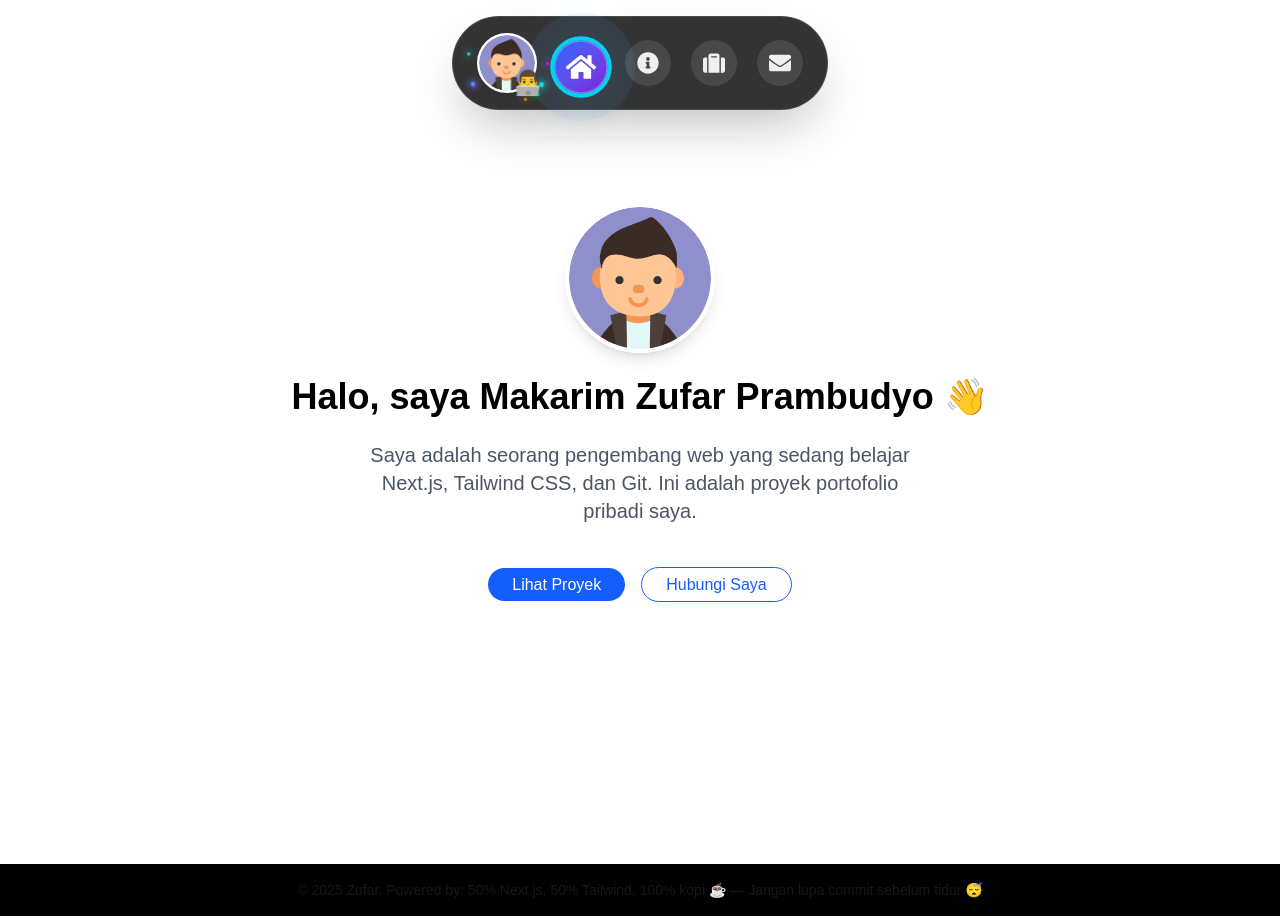
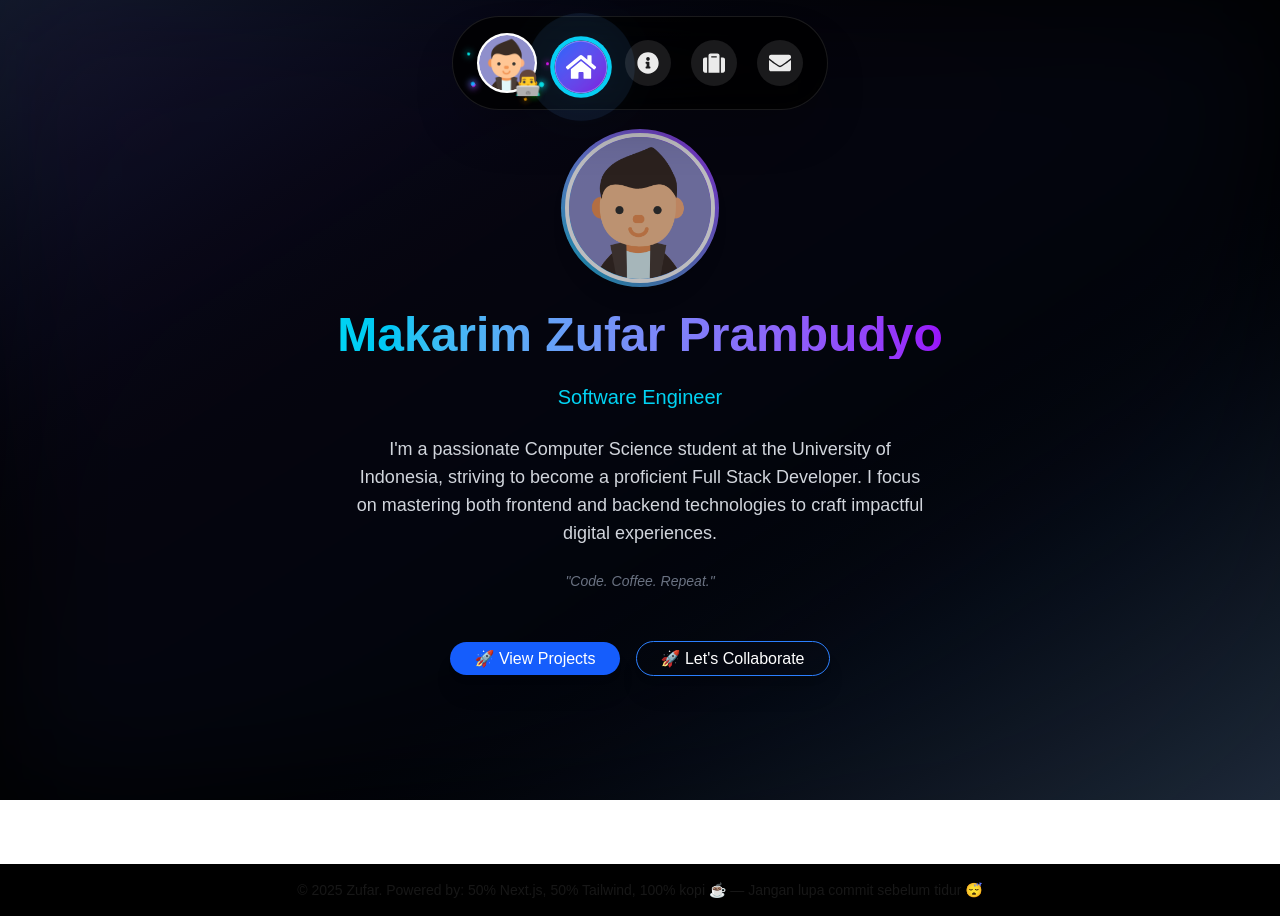
Before and after one commit to MakarimZufar/my_portofolio, a Next.js app: page / in a window 1280 px wide. Built offline with nearby package versions, Linux system fonts and the light colour scheme.

Commit message:
style: add role and describ about me

```diff
--- a/src/app/page.js
+++ b/src/app/page.js
@@ -1,73 +1,127 @@
 "use client";
 import Image from "next/image";
 import Link from "next/link";
-import { motion } from "framer-motion"; // Import Framer Motion
+import { motion } from "framer-motion";
+import { useEffect, useState } from "react";
+
+const roles = [
+    "Full Stack Developer",
+    "Web Developer",
+    "Software Engineer",
+    "UI/UX Enthusiast",
+];
+const contactMessages = [
+    "✉️ Contact Me",
+    "🚀 Let's Collaborate",
+    "💡 Build a Project Together",
+    "☕ Let's Connect",
+    "⚒️ Work With Me",
+];
 
 export default function HomePage() {
+    const [roleIndex, setRoleIndex] = useState(0);
+    const [messageIndex, setMessageIndex] = useState(0);
+
+    useEffect(() => {
+        const roleInterval = setInterval(() => {
+            setRoleIndex((prev) => (prev + 1) % roles.length);
+        }, 2200);
+        const msgInterval = setInterval(() => {
+            setMessageIndex((prev) => (prev + 1) % contactMessages.length);
+        }, 3000);
+        return () => {
+            clearInterval(roleInterval);
+            clearInterval(msgInterval);
+        };
+    }, []);
+
     return (
-        <main className="flex flex-col items-center justify-center min-h-screen px-6 sm:px-20 py-16 gap-6 text-center bg-white text-black dark:bg-gray-900 dark:text-white transition-colors duration-300">
-            {/* Animasi untuk Foto/Avatar */}
+        <main className="flex flex-col items-center justify-center min-h-screen px-6 sm:px-20 py-16 gap-6 text-center bg-gradient-to-br from-gray-900 via-black to-gray-800 text-white transition-colors duration-300 relative overflow-hidden">
+            <div className="absolute top-0 left-0 w-full h-full bg-gradient-to-br from-purple-900/10 via-blue-900/10 to-transparent blur-3xl z-0" />
+
             <motion.div
                 initial={{ opacity: 0, scale: 0.8 }}
                 animate={{ opacity: 1, scale: 1 }}
                 transition={{ duration: 1 }}
+                className="relative z-10"
             >
+                <div className="p-1 rounded-full bg-gradient-to-tr from-cyan-400 to-purple-600 animate-pulse shadow-lg">
                     <Image
                         src="/boy_profile.png"
-                    alt="Foto saya"
+                        alt="My Photo"
                         width={150}
                         height={150}
-                    className="rounded-full border-4 border-white dark:border-gray-700 shadow-lg"
+                        className="rounded-full border-4 border-white dark:border-gray-700 shadow-xl"
                     />
+                </div>
             </motion.div>
 
-            {/* Animasi untuk Perkenalan */}
             <motion.h1
-                initial={{ x: -200, opacity: 0 }}
-                animate={{ x: 0, opacity: 1 }}
+                initial={{ y: -60, opacity: 0 }}
+                animate={{ y: 0, opacity: 1 }}
                 transition={{ duration: 1, type: "spring" }}
-                className="text-3xl sm:text-4xl font-bold"
+                className="text-4xl sm:text-5xl font-extrabold text-transparent bg-clip-text bg-gradient-to-r from-cyan-400 to-purple-600 z-10"
             >
-                Halo, saya Makarim Zufar Prambudyo 👋
+                Makarim Zufar Prambudyo
             </motion.h1>
 
-            {/* Animasi untuk Deskripsi */}
+            <motion.h2
+                initial={{ opacity: 0 }}
+                animate={{ opacity: 1 }}
+                transition={{ delay: 0.5, duration: 1 }}
+                className="text-lg sm:text-xl font-mono text-cyan-400 z-10"
+            >
+                {roles[roleIndex]}
+            </motion.h2>
+
             <motion.p
                 initial={{ opacity: 0 }}
                 animate={{ opacity: 1 }}
-                transition={{ delay: 0.5, duration: 1 }}
-                className="text-lg sm:text-xl text-gray-600 dark:text-gray-300 max-w-xl"
+                transition={{ delay: 1, duration: 1 }}
+                className="text-base sm:text-lg text-gray-300 max-w-xl z-10"
             >
-                Saya adalah seorang pengembang web yang sedang belajar Next.js,
-                Tailwind CSS, dan Git. Ini adalah proyek portofolio pribadi
-                saya.
+                I'm a passionate Computer Science student at the University of
+                Indonesia, striving to become a proficient Full Stack Developer.
+                I focus on mastering both frontend and backend technologies to
+                craft impactful digital experiences.
             </motion.p>
 
-            {/* Tombol navigasi dengan animasi fade-in */}
-            <div className="flex flex-wrap justify-center gap-4 mt-6">
-                <motion.div
+            <motion.p
                 initial={{ opacity: 0 }}
                 animate={{ opacity: 1 }}
-                    transition={{ delay: 1, duration: 1 }}
+                transition={{ delay: 1.5, duration: 1 }}
+                className="italic text-sm text-gray-500 z-10"
+            >
+                "Code. Coffee. Repeat."
+            </motion.p>
+
+            <div className="flex flex-wrap justify-center gap-4 mt-8 z-10">
+                <motion.div
+                    initial={{ opacity: 0, y: 10 }}
+                    animate={{ opacity: 1, y: 0 }}
+                    transition={{ delay: 2, duration: 0.8 }}
                 >
                     <Link
                         href="/projects"
-                        className="bg-blue-600 text-white px-6 py-2 rounded-full hover:bg-blue-700 dark:hover:bg-blue-500 transition"
+                        className="px-6 py-2 rounded-full bg-blue-600 text-white hover:bg-blue-700 transition shadow-xl hover:shadow-blue-500/50"
                     >
-                        Lihat Proyek
+                        🚀 View Projects
                     </Link>
                 </motion.div>
 
                 <motion.div
-                    initial={{ opacity: 0 }}
-                    animate={{ opacity: 1 }}
-                    transition={{ delay: 1.2, duration: 1 }}
+                    initial={{ opacity: 0, y: 10 }}
+                    animate={{ opacity: 1, y: 0 }}
+                    transition={{ delay: 2.2, duration: 0.8 }}
                 >
                     <Link
                         href="/contact"
-                        className="border border-blue-600 text-blue-600 dark:border-blue-400 dark:text-blue-400 px-6 py-2 rounded-full hover:bg-blue-50 dark:hover:bg-blue-900 transition"
+                        className="relative group px-6 py-2 rounded-full border border-blue-500 text-white hover:text-white bg-transparent hover:bg-gradient-to-r from-cyan-500 to-blue-600 transition duration-500 overflow-hidden shadow-xl hover:shadow-cyan-500/40"
                     >
-                        Hubungi Saya
+                        <span className="absolute inset-0 bg-gradient-to-r from-cyan-500 to-blue-600 opacity-0 group-hover:opacity-100 transition duration-500 blur-sm"></span>
+                        <span className="relative z-10 font-medium inline-block">
+                            {contactMessages[messageIndex]}
+                        </span>
                     </Link>
                 </motion.div>
             </div>
```
Lines whose indentation alone changed are shown as unchanged.
